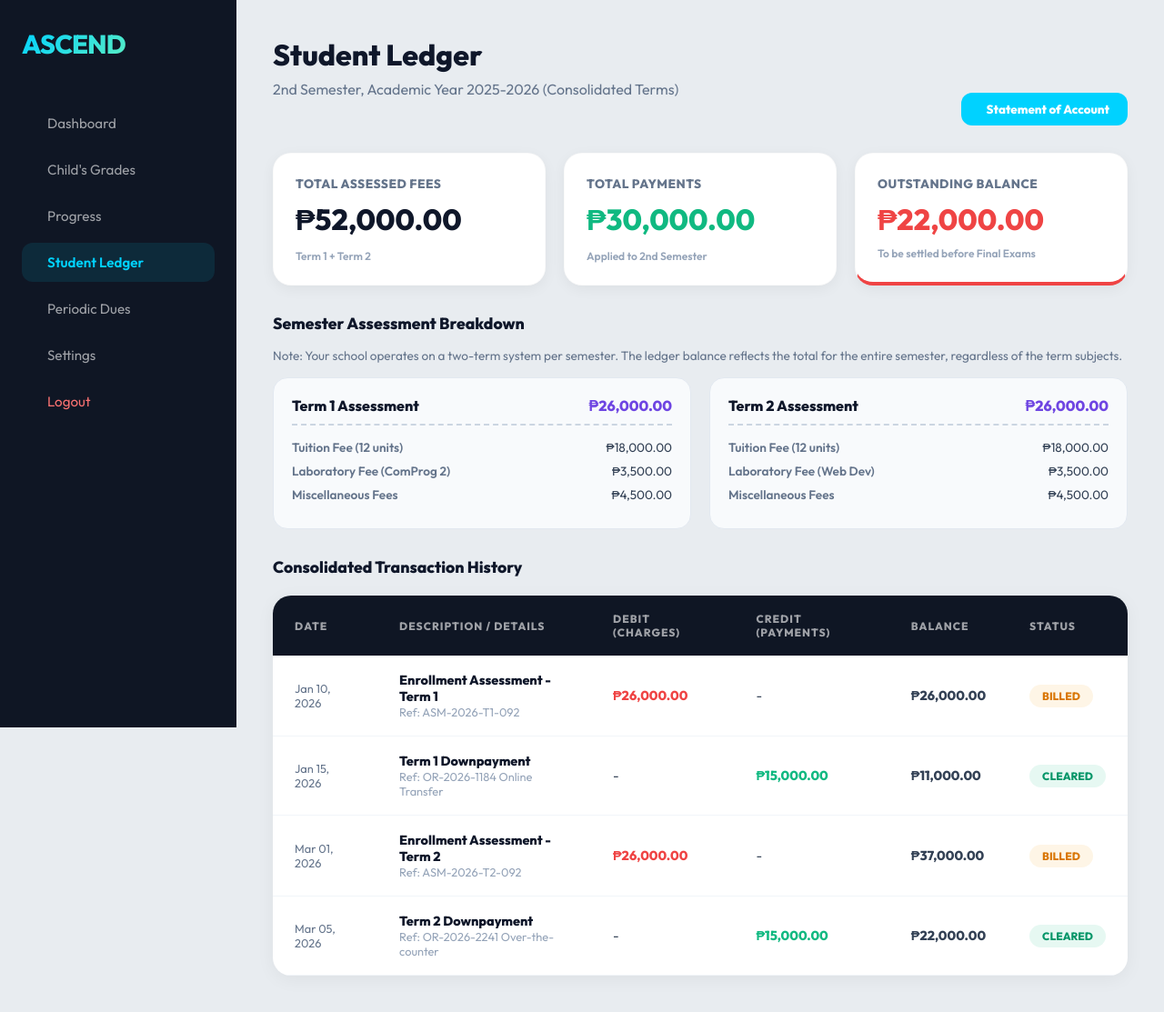
After one commit to MicKilldev/Ascend, a PHP site: page /parent/ledger.php in a window 1280 px wide. The commit adds this page. Shown: the whole page at 91% size. Run offline with PHP 8.4, Linux system fonts and the light colour scheme; the visitor is signed in with stand-in values (Sample User, id 1).

Commit message:
feat: Implement parent-facing student ledger and periodic dues features, updating the dashboard and sidebar navigation.

```diff
--- a/includes/sidebar.php
+++ b/includes/sidebar.php
@@ -76,6 +76,16 @@ $current_page = basename($_SERVER['PHP_SELF']);
                     <i class="ph ph-trend-up"></i> Progress
                 </a>
             </li>
+            <li>
+                <a href="ledger.php" class="<?php echo $current_page == 'ledger.php' ? 'active' : ''; ?>">
+                    <i class="ph ph-receipt"></i> Student Ledger
+                </a>
+            </li>
+            <li>
+                <a href="periodic_dues.php" class="<?php echo $current_page == 'periodic_dues.php' ? 'active' : ''; ?>">
+                    <i class="ph ph-calendar-check"></i> Periodic Dues
+                </a>
+            </li>
 
         <?php elseif ($role == 'guest'): ?>
             <!-- Guest Portal -->
--- /dev/null
+++ b/parent/ledger.php
@@ -0,0 +1,265 @@
+<?php
+session_start();
+include('../config/db.php');
+if (!isset($_SESSION['role']) || $_SESSION['role'] !== 'parent') {
+    header("Location: ../login.php?role=parent");
+    exit();
+}
+?>
+<?php include("../includes/header.php"); ?>
+
+<style>
+    .ledger-table-wrapper {
+        background: #fff;
+        border-radius: 20px;
+        overflow: hidden;
+        box-shadow: 0 4px 20px rgba(0, 0, 0, .05);
+        margin-top: 20px;
+    }
+
+    table {
+        width: 100%;
+        border-collapse: collapse;
+    }
+
+    thead {
+        background: #0f1624;
+    }
+
+    thead th {
+        padding: 18px 24px;
+        text-align: left;
+        font-size: .75rem;
+        font-weight: 700;
+        color: rgba(255, 255, 255, .6);
+        text-transform: uppercase;
+        letter-spacing: 1px;
+    }
+
+    tbody tr {
+        border-bottom: 1px solid #f1f5f9;
+        transition: background .15s;
+    }
+
+    tbody tr:hover {
+        background: #f8faff;
+    }
+
+    td {
+        padding: 18px 24px;
+        font-size: .9rem;
+        color: #334155;
+        vertical-align: middle;
+    }
+
+    .status-badge {
+        display: inline-flex;
+        align-items: center;
+        padding: 5px 14px;
+        border-radius: 30px;
+        font-size: .75rem;
+        font-weight: 700;
+        text-transform: uppercase;
+    }
+
+    .status-paid {
+        background: rgba(16, 185, 129, 0.1);
+        color: #059669;
+    }
+
+    .status-pending {
+        background: rgba(245, 158, 11, 0.1);
+        color: #d97706;
+    }
+
+    .financial-card {
+        background: white;
+        border-radius: 20px;
+        padding: 24px;
+        box-shadow: 0 4px 15px rgba(0, 0, 0, 0.05);
+        border: 1px solid rgba(0, 0, 0, 0.02);
+        display: flex;
+        flex-direction: column;
+        gap: 10px;
+        position: relative;
+    }
+
+    .financial-card h3 {
+        font-size: 0.85rem;
+        color: #64748b;
+        text-transform: uppercase;
+        letter-spacing: 0.5px;
+        margin: 0;
+    }
+
+    .financial-card h1 {
+        font-size: 2rem;
+        font-weight: 800;
+        color: #0f172a;
+        margin: 0;
+    }
+
+    .term-breakdown {
+        display: grid;
+        grid-template-columns: 1fr 1fr;
+        gap: 20px;
+        margin-bottom: 30px;
+    }
+
+    .term-box {
+        background: #f8fafc;
+        border-radius: 16px;
+        padding: 20px;
+        border: 1px solid #e2e8f0;
+    }
+
+    .term-box h4 {
+        font-size: 1rem;
+        color: #0f172a;
+        font-weight: 800;
+        display: flex;
+        justify-content: space-between;
+        border-bottom: 2px dashed #cbd5e1;
+        padding-bottom: 10px;
+        margin-bottom: 15px;
+    }
+
+    .fee-row {
+        display: flex;
+        justify-content: space-between;
+        font-size: 0.85rem;
+        margin-bottom: 8px;
+        color: #334155;
+    }
+
+    .fee-label {
+        font-weight: 600;
+        color: #64748b;
+    }
+</style>
+
+<div class="container">
+    <?php include("../includes/sidebar.php"); ?>
+    <div class="main-content">
+        <div style="display: flex; justify-content: space-between; align-items: flex-end; margin-bottom: 30px;">
+            <div>
+                <h1>Student Ledger</h1>
+                <p>2nd Semester, Academic Year 2025-2026 (Consolidated Terms)</p>
+            </div>
+
+            <button
+                style="background: var(--primary); color: white; border: none; padding: 10px 20px; border-radius: 12px; cursor: pointer; font-weight: 700; display: flex; align-items: center; gap: 8px;">
+                <i class="ph ph-download-simple"></i> Statement of Account
+            </button>
+        </div>
+
+        <div style="display: grid; grid-template-columns: repeat(3, 1fr); gap: 20px; margin-bottom: 30px;">
+            <div class="financial-card">
+                <h3>Total Assessed Fees</h3>
+                <h1>₱52,000.00</h1>
+                <div style="font-size: 0.75rem; font-weight: 600; color: #94a3b8; margin-top: auto;">Term 1 + Term 2
+                </div>
+            </div>
+            <div class="financial-card">
+                <h3>Total Payments</h3>
+                <h1 style="color: #10b981;">₱30,000.00</h1>
+                <div style="font-size: 0.75rem; font-weight: 600; color: #94a3b8; margin-top: auto;">Applied to 2nd
+                    Semester</div>
+            </div>
+            <div class="financial-card" style="border-bottom: 4px solid #ef4444;">
+                <h3>Outstanding Balance</h3>
+                <h1 style="color: #ef4444;">₱22,000.00</h1>
+                <div style="font-size: 0.75rem; font-weight: 600; color: #94a3b8; margin-top: auto;">To be settled
+                    before Final Exams</div>
+            </div>
+        </div>
+
+        <h3 style="margin-bottom: 15px; font-size: 1.1rem; color: #0f172a;"><i class="ph ph-calculator"
+                style="color: #a855f7;"></i> Semester Assessment Breakdown</h3>
+        <p style="font-size: 0.85rem; color: #64748b; margin-bottom: 15px;">Note: Your school operates on a two-term
+            system per semester. The ledger balance reflects the total for the entire semester, regardless of the term
+            subjects.</p>
+
+        <div class="term-breakdown">
+            <div class="term-box">
+                <h4><span>Term 1 Assessment</span> <span style="color: #6e45e2;">₱26,000.00</span></h4>
+                <div class="fee-row"><span class="fee-label">Tuition Fee (12 units)</span> <span>₱18,000.00</span></div>
+                <div class="fee-row"><span class="fee-label">Laboratory Fee (ComProg 2)</span> <span>₱3,500.00</span>
+                </div>
+                <div class="fee-row"><span class="fee-label">Miscellaneous Fees</span> <span>₱4,500.00</span></div>
+            </div>
+            <div class="term-box">
+                <h4><span>Term 2 Assessment</span> <span style="color: #6e45e2;">₱26,000.00</span></h4>
+                <div class="fee-row"><span class="fee-label">Tuition Fee (12 units)</span> <span>₱18,000.00</span></div>
+                <div class="fee-row"><span class="fee-label">Laboratory Fee (Web Dev)</span> <span>₱3,500.00</span>
+                </div>
+                <div class="fee-row"><span class="fee-label">Miscellaneous Fees</span> <span>₱4,500.00</span></div>
+            </div>
+        </div>
+
+        <h3 style="margin-bottom: 15px; font-size: 1.1rem; color: #0f172a;"><i class="ph ph-receipt"
+                style="color: var(--primary);"></i> Consolidated Transaction History</h3>
+
+        <div class="ledger-table-wrapper">
+            <table>
+                <thead>
+                    <tr>
+                        <th>Date</th>
+                        <th>Description / Details</th>
+                        <th>Debit (Charges)</th>
+                        <th>Credit (Payments)</th>
+                        <th>Balance</th>
+                        <th>Status</th>
+                    </tr>
+                </thead>
+                <tbody>
+                    <tr>
+                        <td style="color: #64748b; font-size: 0.8rem;">Jan 10, 2026</td>
+                        <td>
+                            <div style="font-weight: 700; color: #0f172a;">Enrollment Assessment - Term 1</div>
+                            <div style="font-size: 0.8rem; color: #94a3b8;">Ref: ASM-2026-T1-092</div>
+                        </td>
+                        <td style="font-weight: 700; color: #ef4444;">₱26,000.00</td>
+                        <td>-</td>
+                        <td style="font-weight: 700;">₱26,000.00</td>
+                        <td><span class="status-badge status-pending">Billed</span></td>
+                    </tr>
+                    <tr>
+                        <td style="color: #64748b; font-size: 0.8rem;">Jan 15, 2026</td>
+                        <td>
+                            <div style="font-weight: 700; color: #0f172a;">Term 1 Downpayment</div>
+                            <div style="font-size: 0.8rem; color: #94a3b8;">Ref: OR-2026-1184 Online Transfer</div>
+                        </td>
+                        <td>-</td>
+                        <td style="font-weight: 700; color: #10b981;">₱15,000.00</td>
+                        <td style="font-weight: 700;">₱11,000.00</td>
+                        <td><span class="status-badge status-paid">Cleared</span></td>
+                    </tr>
+                    <tr>
+                        <td style="color: #64748b; font-size: 0.8rem;">Mar 01, 2026</td>
+                        <td>
+                            <div style="font-weight: 700; color: #0f172a;">Enrollment Assessment - Term 2</div>
+                            <div style="font-size: 0.8rem; color: #94a3b8;">Ref: ASM-2026-T2-092</div>
+                        </td>
+                        <td style="font-weight: 700; color: #ef4444;">₱26,000.00</td>
+                        <td>-</td>
+                        <td style="font-weight: 700;">₱37,000.00</td>
+                        <td><span class="status-badge status-pending">Billed</span></td>
+                    </tr>
+                    <tr>
+                        <td style="color: #64748b; font-size: 0.8rem;">Mar 05, 2026</td>
+                        <td>
+                            <div style="font-weight: 700; color: #0f172a;">Term 2 Downpayment</div>
+                            <div style="font-size: 0.8rem; color: #94a3b8;">Ref: OR-2026-2241 Over-the-counter</div>
+                        </td>
+                        <td>-</td>
+                        <td style="font-weight: 700; color: #10b981;">₱15,000.00</td>
+                        <td style="font-weight: 700;">₱22,000.00</td>
+                        <td><span class="status-badge status-paid">Cleared</span></td>
+                    </tr>
+                </tbody>
+            </table>
+        </div>
+    </div>
+</div>
+<?php include("../includes/footer.php"); ?>
```
Also changed, not shown: parent/dashboard.php (+34 -6 lines), parent/periodic_dues.php (added, +244 -0 lines).
